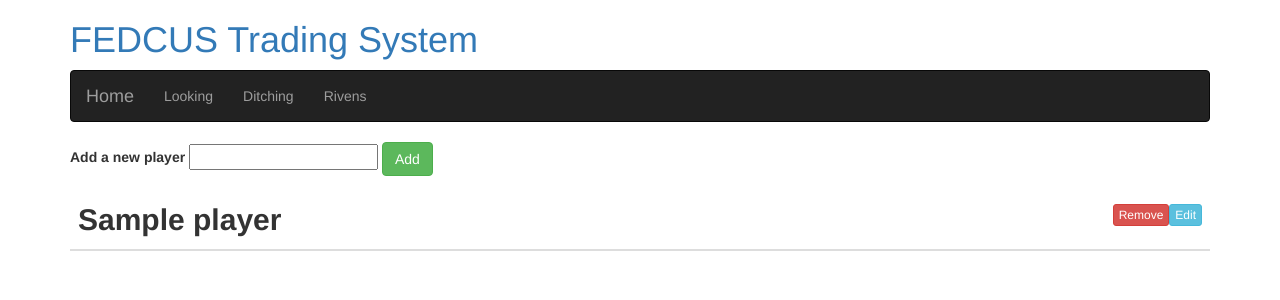
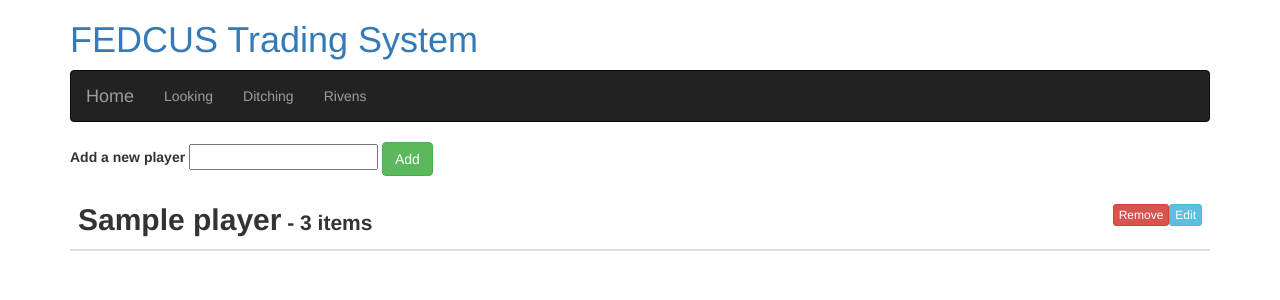
Before and after one commit to mkelley2/FedCUS, a PHP site: template views/index.html.twig in a window 1280 px wide. Shown: the top 300 px of the page. Run offline with PHP 8.4, Linux system fonts and the light colour scheme; the template is opened without the code that fills it: most values are stand-ins (such as "Sample title", 1, 10 or a date in 2020); some libraries are stand-ins or nearby versions.

Commit message:
add counters to sections

```diff
--- a/views/index.html.twig
+++ b/views/index.html.twig
@@ -50,7 +50,8 @@
                 <table class="table table-striped table-hover ">
                   <thead  class='header-row'>
                     <tr>
-                      <th class="player-name">{{player.getName}}</th>
+                      {% set total_items = player.findBuyItems|length + player.findSellItems|length + player.findRivens|length %}
+                      <th class="player-name">{{player.getName}}<span class="totals"> - {{total_items}} items</span></th>
                       <th>
                         <button type="button" class="btn btn-xs btn-info player-edit" value="{{player.getId}}">Edit</button>
                         <form class="form-group tbl-del" action="/delete-player/{{player.getId}}" method="post">
@@ -67,7 +68,7 @@
                             <thead class='header-row'>
                               <tr class="blue">
                                 <th class="count-col">#</th>
-                                <th>Looking For:</th>
+                                <th>Looking For {{player.findBuyItems|length}} thing(s):</th>
                                 <th class="al_right">Count:</th>
                                 <th class="button-col">
                                   <button type="button" class="btn btn-xs btn-success add-item buy-item" data-toggle="modal" data-target="#buyModal" value="buy-{{player.getId}}">Add Item</button>
@@ -102,7 +103,7 @@
                             <thead  class='header-row'>
                               <tr class="blue">
                                 <th class="count-col">#</th>
-                                <th>Up for grabs:</th>
+                                <th>{{player.findSellItems|length}} thing(s) up for grabs:</th>
                                 <th class="al_right">Count:</th>
                                 <th class="button-col">
                                   <button type="button" class="btn btn-xs btn-success add-item sell-item" data-toggle="modal" data-target="#buyModal" value="sell-{{player.getId}}">Add Item</button>
@@ -137,7 +138,7 @@
                             <thead  class='header-row'>
                               <tr class="blue">
                                 <th class="count-col">#</th>
-                                <th>Rivens:</th>
+                                <th>{{player.findSellItems|length}} Riven(s):</th>
                                 <th>Stat 1:</th>
                                 <th>Stat 2:</th>
                                 <th>Stat 3:</th>
--- a/web/css/styles.css
+++ b/web/css/styles.css
@@ -42,3 +42,7 @@
 .child-tbody {
   display: none;
 }
+
+.totals {
+  font-size: .7em;
+}
```
